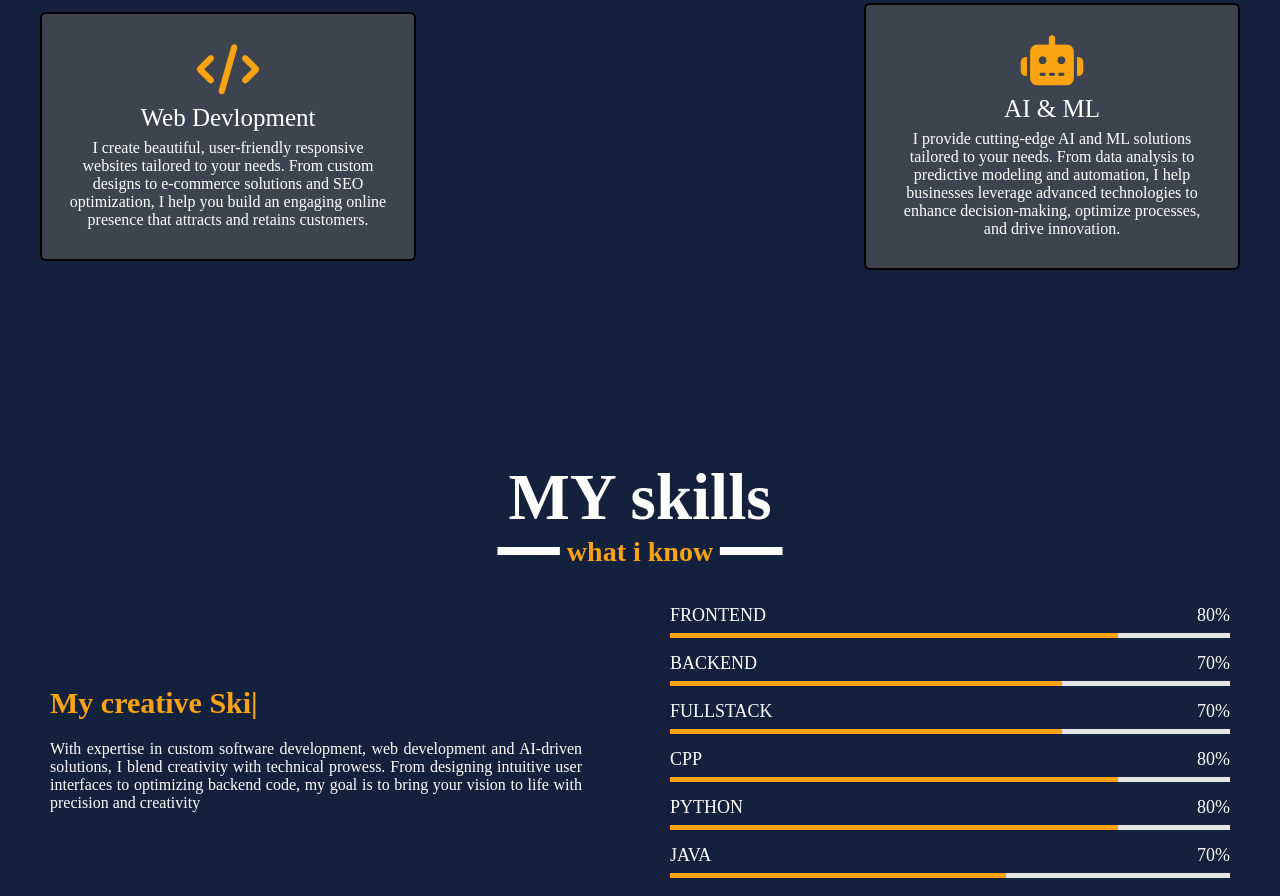
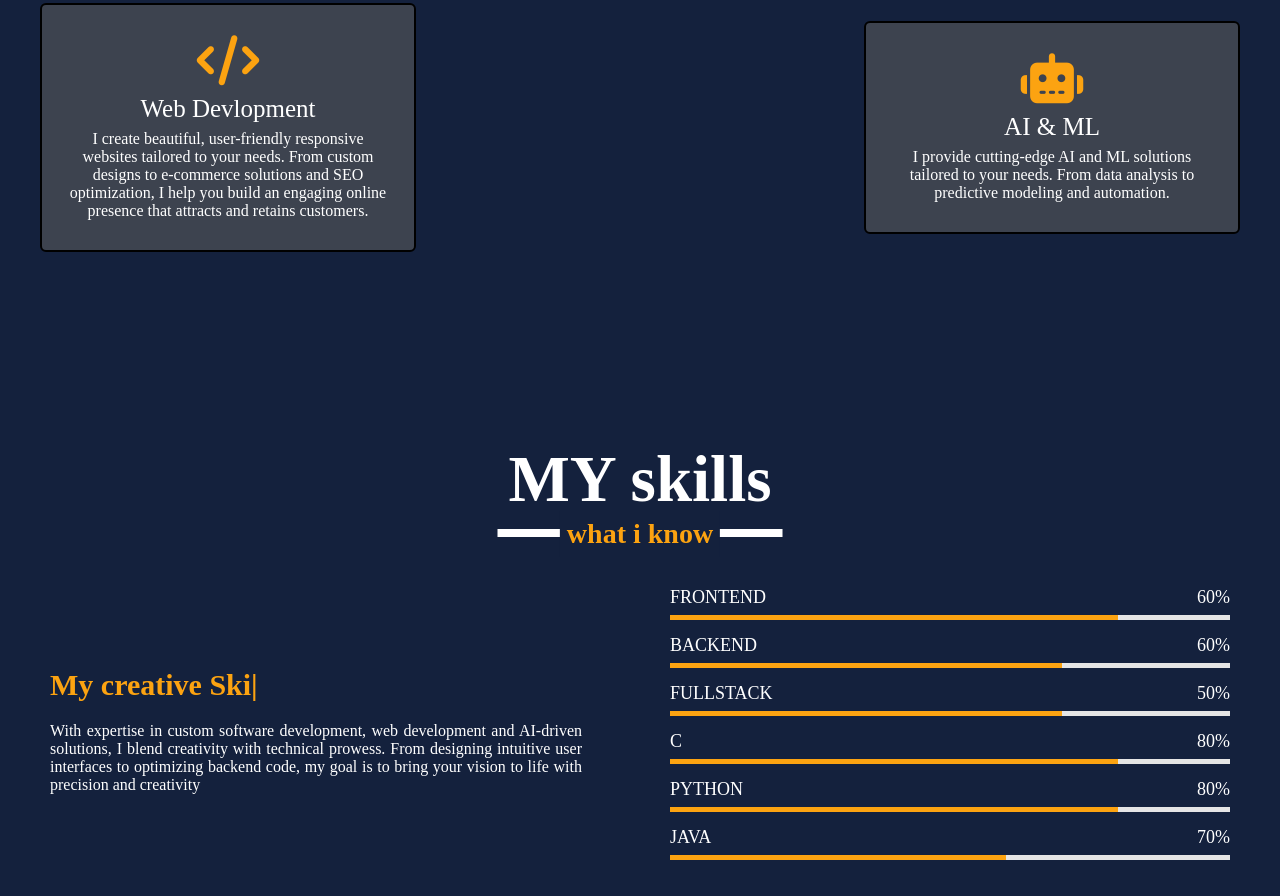
Before and after one commit to PeddintiGanesh/portfolio, a plain HTML site: page index.html in a window 1280 px wide. Shown: the part 1756-2652 px from the top of the page. Drawn offline with nearby package versions, Linux system fonts and the light colour scheme; a script that the page names is missing.

Commit message:
Update index.html

```diff
--- a/index.html
+++ b/index.html
@@ -151,8 +151,7 @@
                         <div class="text">AI & ML</div>
                         <p>
                             I provide cutting-edge AI and ML solutions tailored to your needs.
-                            From data analysis to predictive modeling and automation, I help businesses leverage
-                            advanced technologies to enhance decision-making, optimize processes, and drive innovation.
+                            From data analysis to predictive modeling and automation.
                         </p>
                     </div>
                 </div>
@@ -180,27 +179,27 @@
                     <div class="bars">
                         <div class="info">
                             <span>FRONTEND</span>
-                            <span>80%</span>
+                            <span>60%</span>
                         </div>
                         <div class="line frontend"></div>
                     </div>
                     <div class="bars">
                         <div class="info">
                             <span>BACKEND</span>
-                            <span>70%</span>
+                            <span>60%</span>
                         </div>
                         <div class="line backend"></div>
                     </div>
                     <div class="bars">
                         <div class="info">
                             <span>FULLSTACK</span>
-                            <span>70%</span>
+                            <span>50%</span>
                         </div>
                         <div class="line fullstack"></div>
                     </div>
                     <div class="bars">
                         <div class="info">
-                            <span>CPP</span>
+                            <span>C</span>
                             <span>80%</span>
                         </div>
                         <div class="line cpp"></div>
@@ -246,7 +245,7 @@
 
                 <div class="card">
                     <div class="box">
-                        <img src="assets/amazon.png" alt="">
+                        <img src="assets/MachineLearning.png" alt="">
                         <div class="text"><a href="#">Amazon clone</a></div>
                     </div>
                 </div>
```
